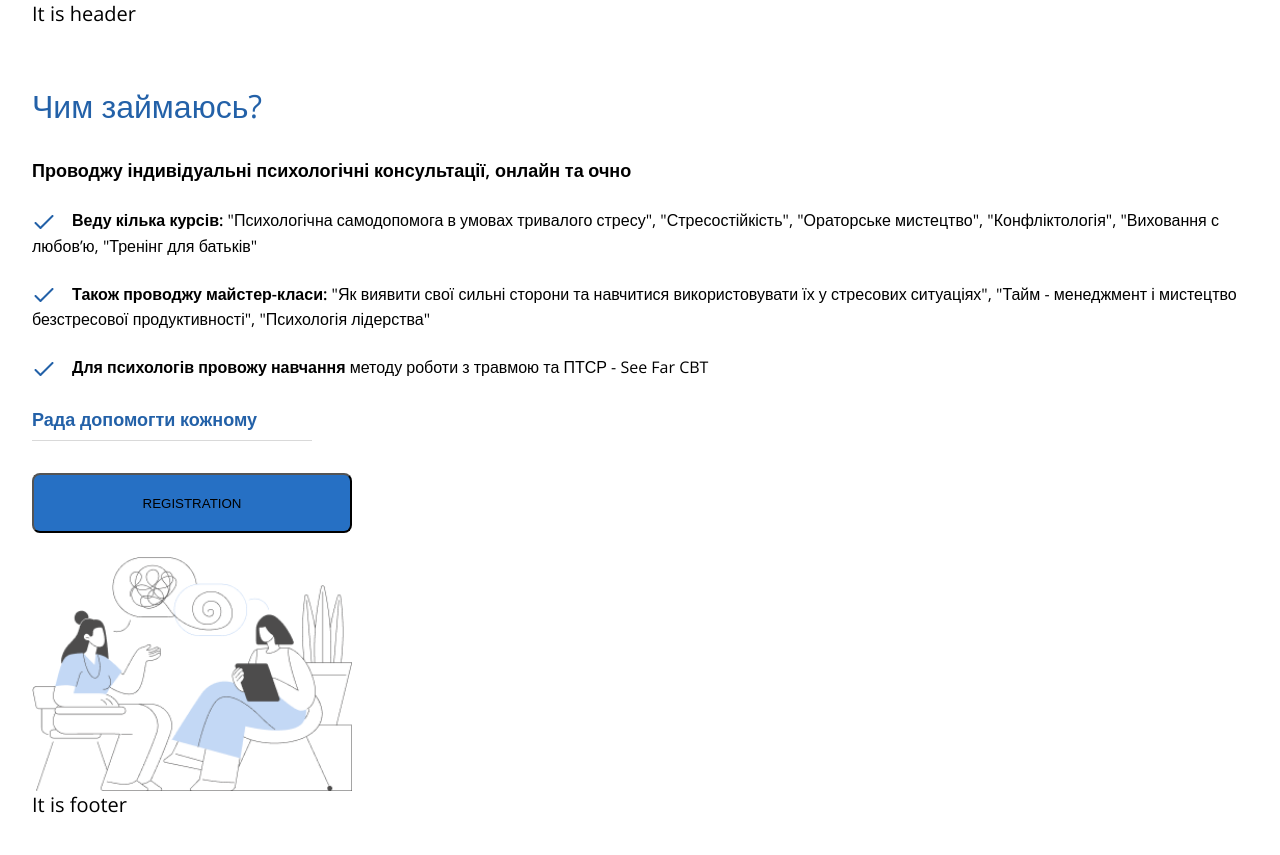
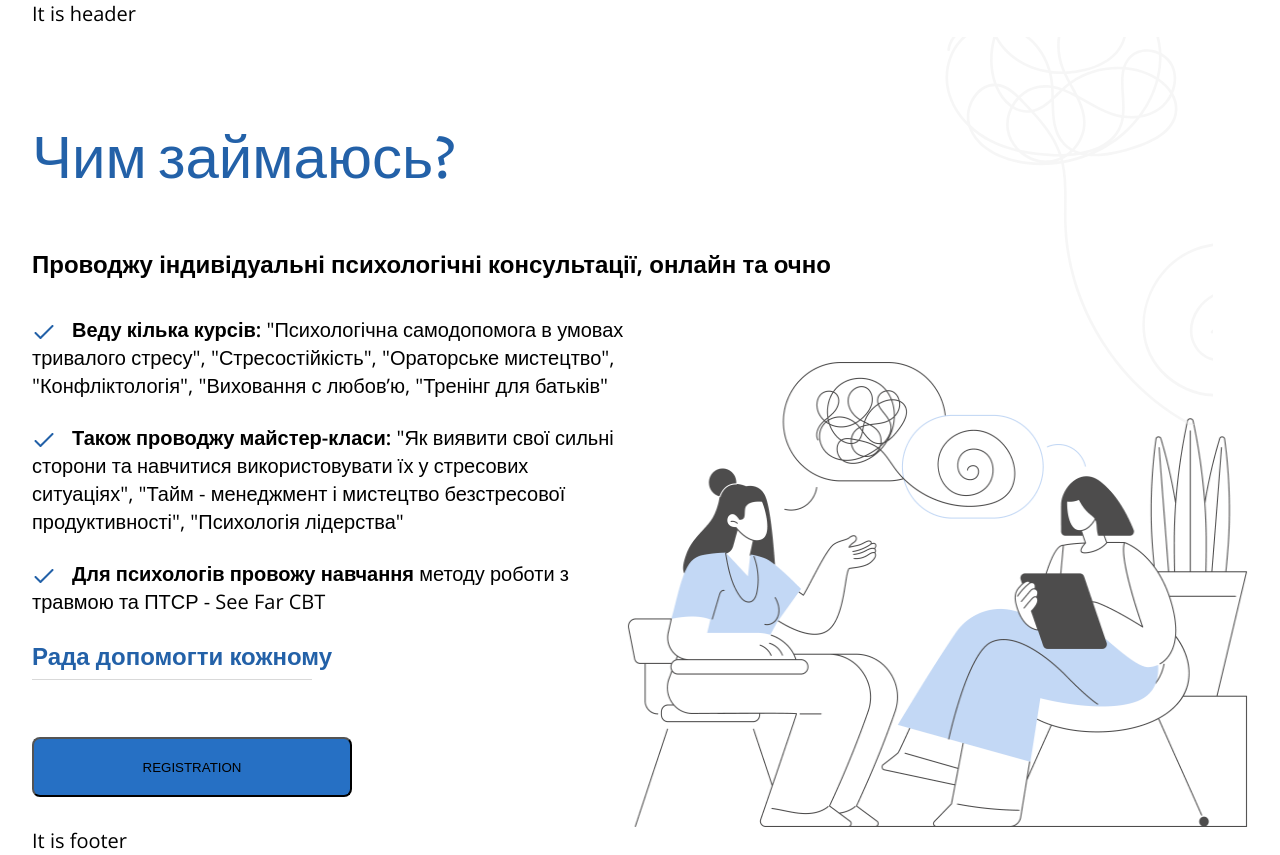
Before and after one commit to SoftRyzen-internship/psychologist, a Next.js app: page / in a window 1280 px wide. Before the commit the page ends 819 px from the top, so only its background shows below. Built offline with nearby package versions, Linux system fonts and the light colour scheme.

Commit message:
whatido ver1

```diff
--- a/src/components/ReusableTestSection/ReusableSection.jsx
+++ b/src/components/ReusableTestSection/ReusableSection.jsx
@@ -2,26 +2,31 @@ import ReactMarkdown from 'react-markdown';
 import Image from 'next/image';
 import s from './ReusableSection.module.css';
 import classNames from 'classnames';
+import { Container } from '..';
 
 const CustomComponent = ({ caseName, whatido }) => {
   switch (caseName) {
-    case 'one':
+    case 'whatido':
       return (
         <section className={s.utilityFinder}>
-          {' '}
-          <div className="container">
+          {/* Section component */}
+          <Container>
             <h2 className={classNames(s.whatido, s.title)}>
-              {' '}
               <span>
-                {' '}
                 <ReactMarkdown>{whatido.heading}</ReactMarkdown>
               </span>
             </h2>
             <ReactMarkdown>{whatido.title}</ReactMarkdown>
+            <div
+              className={s.flexWrapper}
+              role="container for flex"
+              aria-label="wrapper for list and image"
+            >
+              <div>
                 <ul className={s.whatidoList}>
-              {whatido.list.map(({ content, index }) => {
+                  {whatido.list.map(({ content, id }) => {
                     return (
-                  <li key={index} className={s.plashka}>
+                      <li key={id} className={s.plashka}>
                         <ReactMarkdown>{content}</ReactMarkdown>
                         <ReactMarkdown>{whatido.subtitle}</ReactMarkdown>
                       </li>
@@ -31,14 +36,19 @@ const CustomComponent = ({ caseName, whatido }) => {
                 <button type="button" className={s.buttonTest}>
                   REGISTRATION
                 </button>
+              </div>
+              {/* This is must be as svg, not png */}
+              <div>
                 <Image
-              className="img"
-              src="/main/Psychotherapy.png"
+                  className={classNames(s.img, s.whatido, s.imgLarge)}
+                  src="/main/Psychotherapy@2x.png"
                   alt="something"
                   width={320}
                   height={246}
                 />
               </div>
+            </div>
+          </Container>
         </section>
       );
     case 'two':
--- a/src/components/ReusableTestSection/ReusableSection.module.css
+++ b/src/components/ReusableTestSection/ReusableSection.module.css
@@ -5,7 +5,7 @@
 */
 
 .whatido.title {
-  font-family: var(-font-alegreya);
+  font-family: var(--font-alegreya);
   font-style: normal;
   font-weight: 500;
   font-size: 32px;
@@ -16,13 +16,48 @@
   color: var(--accent-text-color);
 }
 
+@media screen and (min-width: 768px) {
+  .whatido.title {
+    font-size: 48px;
+    line-height: calc(62 / 48);
+
+    margin-top: 80px;
+    margin-bottom: 40px;
+  }
+}
+
+@media screen and (min-width: 1280px) {
+  .whatido.title {
+    font-size: 60px;
+    line-height: calc(60 / 60);
+
+    margin-top: 100px;
+    margin-bottom: 60px;
+  }
+}
+
 .utilityFinder p:nth-child(2) {
   font-style: normal;
   font-weight: 600;
-  font-size: 18px;
+  font-size: 20px;
   line-height: calc(28 / 18);
 
   margin-bottom: 24px;
+}
+
+@media screen and (min-width: 768px) {
+  .utilityFinder p:nth-child(2) {
+    font-size: 20px;
+    line-height: calc(28 / 20);
+  }
+}
+
+@media screen and (min-width: 1280px) {
+  .utilityFinder p:nth-child(2) {
+    font-size: 24px;
+    line-height: calc(32 / 24);
+    margin-bottom: 36px;
+  }
 }
 
 .plashka p {
@@ -50,8 +85,33 @@
   margin-bottom: 40px;
 }
 
+@media screen and (min-width: 768px) {
+  .plashka {
+    margin-bottom: 41px;
+  }
+}
+
+@media screen and (min-width: 1280px) {
+  .plashka {
+    margin-bottom: 40px;
+  }
+}
+
 .whatidoList {
   list-style: none;
+}
+
+@media screen and (min-width: 1280px) {
+  .whatidoList {
+    width: 592px;
+    height: 421px;
+  }
+}
+
+@media screen and (min-width: 1280px) {
+  .flexWrapper {
+    display: flex;
+  }
 }
 
 .whatidoList ul {
@@ -66,6 +126,20 @@
   font-weight: 400;
   font-size: 16px;
   line-height: calc(24 / 16);
+}
+
+@media screen and (min-width: 768px) {
+  .whatidoList li {
+    font-size: 18px;
+    line-height: calc(28 / 18);
+  }
+}
+
+@media screen and (min-width: 1280px) {
+  .whatidoList li {
+    font-size: 20px;
+    line-height: calc(28 / 20);
+  }
 }
 
 .whatidoList li::before {
@@ -108,6 +182,43 @@
   margin-bottom: 24px;
 }
 
+@media screen and (min-width: 768px) {
+  .whatido.img.imgLarge {
+    width: 504px;
+    height: 389px;
+    margin-left: auto;
+    margin-right: auto;
+  }
+}
+
+@media screen and (min-width: 1280px) {
+  .whatido.img.imgLarge {
+    width: 642px;
+    height: 511px;
+  }
+}
+
+.utilityFinder {
+  position: relative;
+}
+
+.utilityFinder::before {
+  content: '';
+  position: absolute;
+  top: -9px;
+  left: 18px;
+  width: 268px;
+  left: 73.85%;
+  right: -27.7%;
+  top: -12.98%;
+  bottom: 70.21%;
+  height: 388px;
+  background-image: url(/main/Flower.svg);
+  background-repeat: no-repeat;
+  background-position: center;
+  background-size: cover;
+}
+
 /**
   |============================
   | Study for psiho
--- a/src/pages/index.js
+++ b/src/pages/index.js
@@ -14,7 +14,7 @@ export default function Home({ whatido, study }) {
 
       <main className="main">
         {/* <FirstView /> */}
-        <CustomComponent caseName="one" study={study} whatido={whatido} />
+        <CustomComponent caseName="whatido" study={study} whatido={whatido} />
       </main>
     </>
   );
--- a/src/styles/globals.css
+++ b/src/styles/globals.css
@@ -58,7 +58,6 @@ p {
 
 ul,
 ol {
-  /* padding: 18px; */
   padding: 0;
   margin: 0;
 }
```
Also changed, not shown: public/main/Flower.svg (added), public/main/Psychotherapy@2x.png (added). Lines whose indentation alone changed are shown as unchanged.
